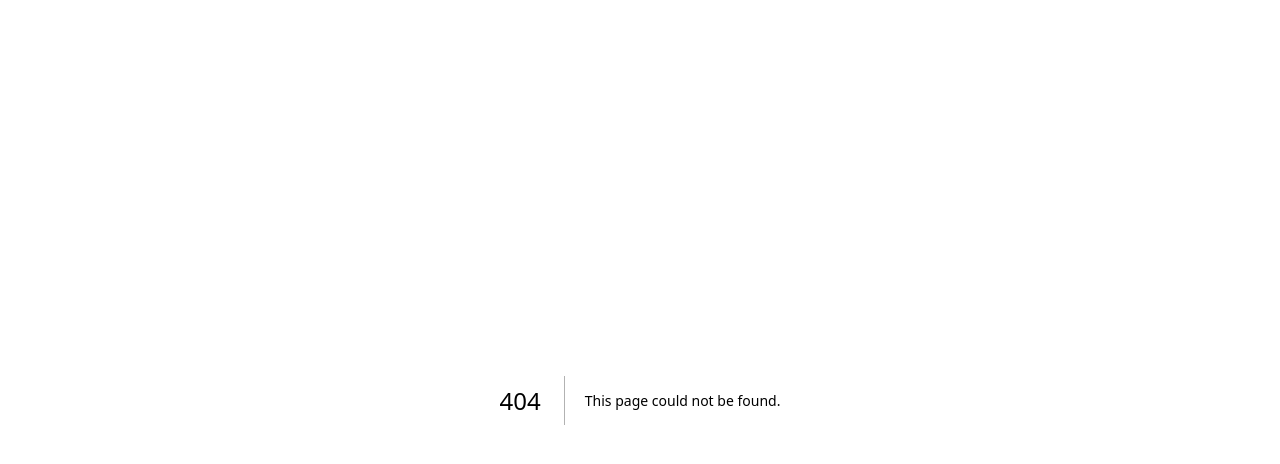
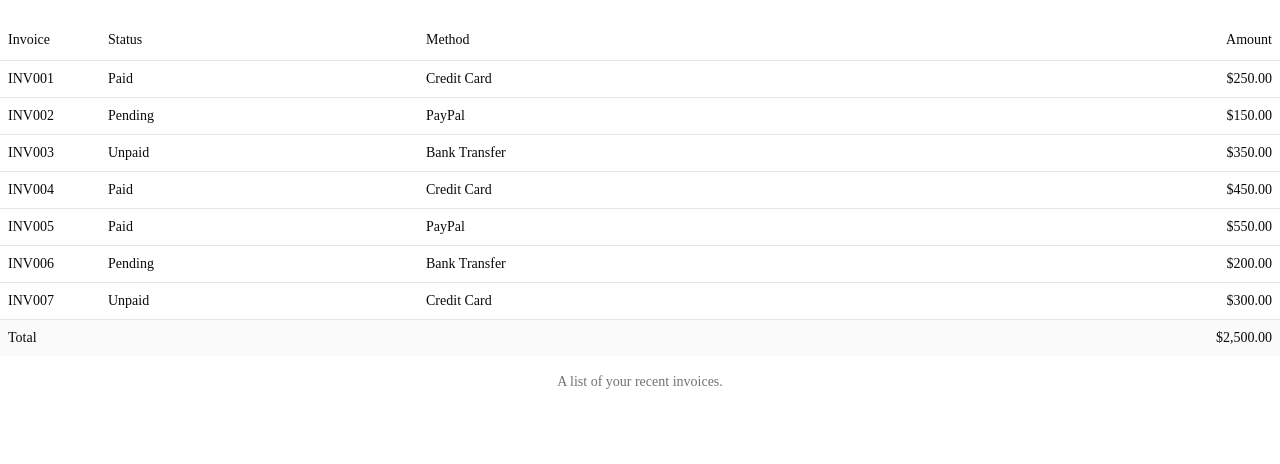
Before and after one commit to Azamat-JS/Nest_Next_Flutter, a Next.js app in the folder apps/frontend/: page /home in a window 1280 px wide. Before the commit this address had no page. Shown: the top 464 px of the page. Built offline with nearby package versions, Linux system fonts and the light colour scheme.

Commit message:
created home page

```diff
--- /dev/null
+++ b/apps/frontend/src/app/home/page.tsx
@@ -0,0 +1,88 @@
+import {
+    Table,
+    TableBody,
+    TableCaption,
+    TableCell,
+    TableFooter,
+    TableHead,
+    TableHeader,
+    TableRow,
+} from "@/components/ui/table"
+const invoices = [
+    {
+        invoice: "INV001",
+        paymentStatus: "Paid",
+        totalAmount: "$250.00",
+        paymentMethod: "Credit Card",
+    },
+    {
+        invoice: "INV002",
+        paymentStatus: "Pending",
+        totalAmount: "$150.00",
+        paymentMethod: "PayPal",
+    },
+    {
+        invoice: "INV003",
+        paymentStatus: "Unpaid",
+        totalAmount: "$350.00",
+        paymentMethod: "Bank Transfer",
+    },
+    {
+        invoice: "INV004",
+        paymentStatus: "Paid",
+        totalAmount: "$450.00",
+        paymentMethod: "Credit Card",
+    },
+    {
+        invoice: "INV005",
+        paymentStatus: "Paid",
+        totalAmount: "$550.00",
+        paymentMethod: "PayPal",
+    },
+    {
+        invoice: "INV006",
+        paymentStatus: "Pending",
+        totalAmount: "$200.00",
+        paymentMethod: "Bank Transfer",
+    },
+    {
+        invoice: "INV007",
+        paymentStatus: "Unpaid",
+        totalAmount: "$300.00",
+        paymentMethod: "Credit Card",
+    },
+]
+
+const HomePage = () => {
+    return (
+        <Table className="mt-5">
+            <TableCaption>A list of your recent invoices.</TableCaption>
+            <TableHeader>
+                <TableRow>
+                    <TableHead className="w-25">Invoice</TableHead>
+                    <TableHead>Status</TableHead>
+                    <TableHead>Method</TableHead>
+                    <TableHead className="text-right">Amount</TableHead>
+                </TableRow>
+            </TableHeader>
+            <TableBody>
+                {invoices.map((invoice) => (
+                    <TableRow key={invoice.invoice}>
+                        <TableCell className="font-medium">{invoice.invoice}</TableCell>
+                        <TableCell>{invoice.paymentStatus}</TableCell>
+                        <TableCell>{invoice.paymentMethod}</TableCell>
+                        <TableCell className="text-right">{invoice.totalAmount}</TableCell>
+                    </TableRow>
+                ))}
+            </TableBody>
+            <TableFooter>
+                <TableRow>
+                    <TableCell colSpan={3}>Total</TableCell>
+                    <TableCell className="text-right">$2,500.00</TableCell>
+                </TableRow>
+            </TableFooter>
+        </Table>
+    )
+}
+
+export default HomePage
--- a/apps/frontend/src/components/AuthForm.tsx
+++ b/apps/frontend/src/components/AuthForm.tsx
@@ -22,9 +22,12 @@
 
 } from "@/components/ui/field"
 import axios from "axios"
+import { useAuthStore } from "@/lib/zustand"
 
 export function CardDemo({ id, isLogin, toggle }: { id?: string, isLogin?: boolean, toggle?: () => void }) {
     const API = process.env.NEXT_PUBLIC_API_URL;
+    const setToken = useAuthStore((state) => state.setToken);
+    const isAuthenticated = useAuthStore((state) => state.isAuthenticated);
     const getSchema = (isLogin: boolean) =>
         z.object({
             username: isLogin
@@ -56,6 +59,8 @@
                         return;
                     }
                     localStorage.setItem('token', response.data.token);
+                    setToken(response.data.token);
+                    isAuthenticated
                     toast.success('Login successful!')
                     console.log(response.data);
                 } else {
--- a/apps/frontend/src/components/Header.tsx
+++ b/apps/frontend/src/components/Header.tsx
@@ -1,3 +1,4 @@
+import Link from "next/link"
 import { ModeToggle } from "./mode-toggle"
 
 export const Header = () => {
@@ -5,10 +6,10 @@
         <div className="w-full h-16 flex items-center justify-between mt-5 px-10">
             <h1 className="text-2xl font-bold">My App</h1>
             <div className="flex gap-4 text-xl mr-5">
-                <p className="hover:text-gray-400 cursor-pointer">Products</p>
-                <p className="hover:text-gray-400 cursor-pointer">About</p>
-                <p className="hover:text-gray-400 cursor-pointer">Contact</p>
-                <p className="hover:text-gray-400 cursor-pointer">Cart</p>
+                <Link href="/home" className="hover:text-gray-400 cursor-pointer">Products</Link>
+                <Link href="/about" className="hover:text-gray-400 cursor-pointer">About</Link>
+                <Link href="/contact" className="hover:text-gray-400 cursor-pointer">Contact</Link>
+                <Link href="/cart" className="hover:text-gray-400 cursor-pointer">Cart</Link>
             </div>
         </div>
     )
--- /dev/null
+++ b/apps/frontend/src/components/ui/table.tsx
@@ -0,0 +1,116 @@
+"use client"
+
+import * as React from "react"
+
+import { cn } from "@/lib/utils"
+
+function Table({ className, ...props }: React.ComponentProps<"table">) {
+  return (
+    <div
+      data-slot="table-container"
+      className="relative w-full overflow-x-auto"
+    >
+      <table
+        data-slot="table"
+        className={cn("w-full caption-bottom text-sm", className)}
+        {...props}
+      />
+    </div>
+  )
+}
+
+function TableHeader({ className, ...props }: React.ComponentProps<"thead">) {
+  return (
+    <thead
+      data-slot="table-header"
+      className={cn("[&_tr]:border-b", className)}
+      {...props}
+    />
+  )
+}
+
+function TableBody({ className, ...props }: React.ComponentProps<"tbody">) {
+  return (
+    <tbody
+      data-slot="table-body"
+      className={cn("[&_tr:last-child]:border-0", className)}
+      {...props}
+    />
+  )
+}
+
+function TableFooter({ className, ...props }: React.ComponentProps<"tfoot">) {
+  return (
+    <tfoot
+      data-slot="table-footer"
+      className={cn(
+        "border-t bg-muted/50 font-medium [&>tr]:last:border-b-0",
+        className
+      )}
+      {...props}
+    />
+  )
+}
+
+function TableRow({ className, ...props }: React.ComponentProps<"tr">) {
+  return (
+    <tr
+      data-slot="table-row"
+      className={cn(
+        "border-b transition-colors hover:bg-muted/50 data-[state=selected]:bg-muted",
+        className
+      )}
+      {...props}
+    />
+  )
+}
+
+function TableHead({ className, ...props }: React.ComponentProps<"th">) {
+  return (
+    <th
+      data-slot="table-head"
+      className={cn(
+        "h-10 px-2 text-left align-middle font-medium whitespace-nowrap text-foreground [&:has([role=checkbox])]:pr-0",
+        className
+      )}
+      {...props}
+    />
+  )
+}
+
+function TableCell({ className, ...props }: React.ComponentProps<"td">) {
+  return (
+    <td
+      data-slot="table-cell"
+      className={cn(
+        "p-2 align-middle whitespace-nowrap [&:has([role=checkbox])]:pr-0",
+        className
+      )}
+      {...props}
+    />
+  )
+}
+
+function TableCaption({
+  className,
+  ...props
+}: React.ComponentProps<"caption">) {
+  return (
+    <caption
+      data-slot="table-caption"
+      className={cn("mt-4 text-sm text-muted-foreground", className)}
+      {...props}
+    />
+  )
+}
+
+export {
+  Table,
+  TableHeader,
+  TableBody,
+  TableFooter,
+  TableHead,
+  TableRow,
+  TableCell,
+  TableCaption,
+}
```
